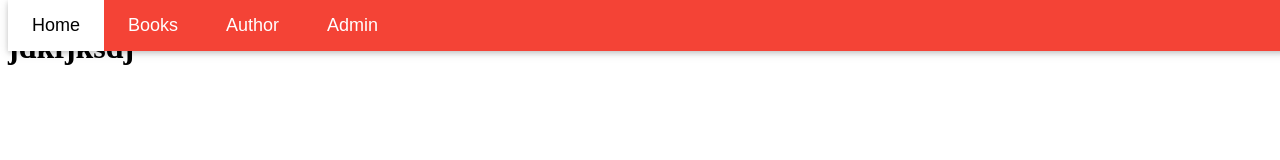
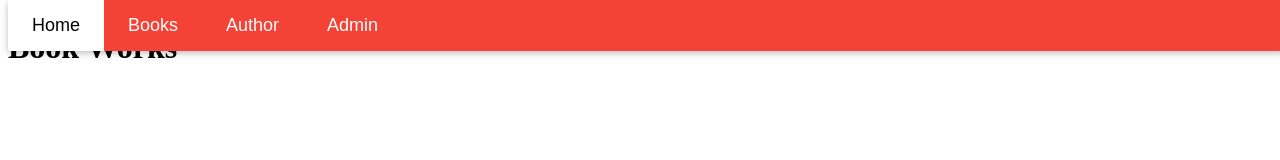
Before and after one commit to eatDatCode/Bibliotheca, an Angular app: page /book in a window 1280 px wide. Shown: the top 160 px of the page. Built offline with nearby package versions, Linux system fonts and the light colour scheme; a web font is replaced by a local one.

Commit message:
Update book.component.html
I will fork this project to design the angular frontend part.

```diff
--- a/src/app/book/book.component.html
+++ b/src/app/book/book.component.html
@@ -1 +1 @@
-<h1>jdkfjksdj</h1>
+<h1>Book Works</h1>
```
